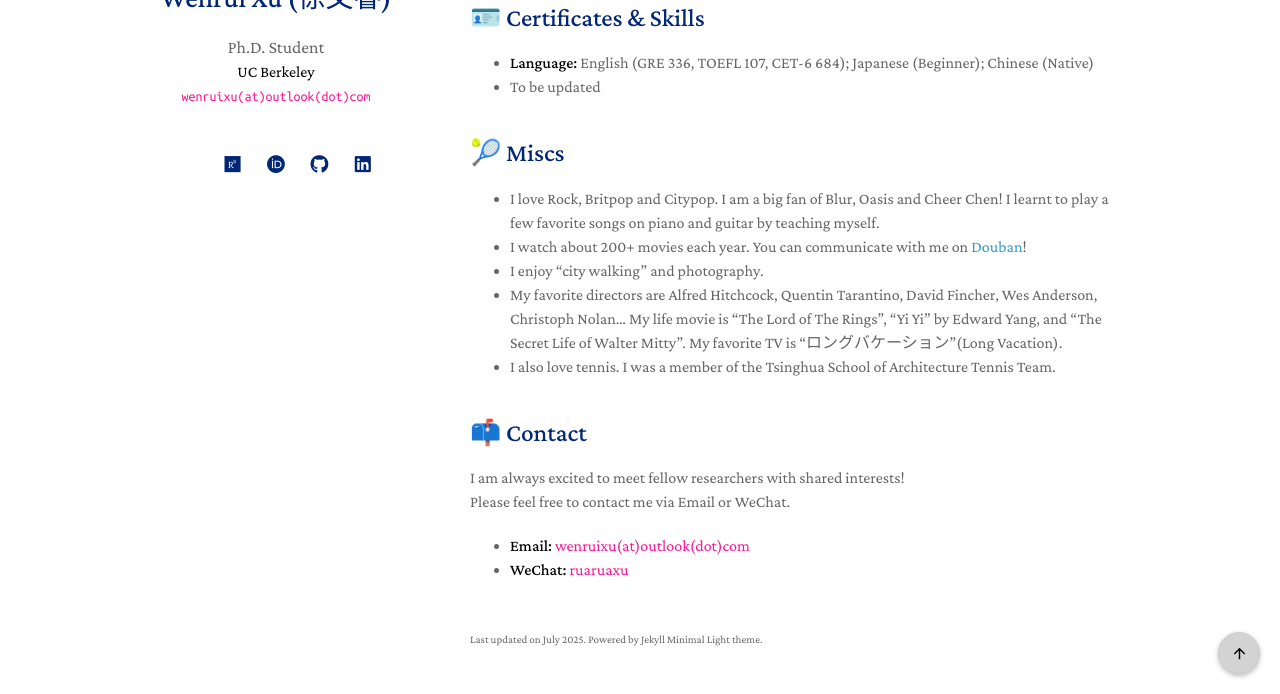
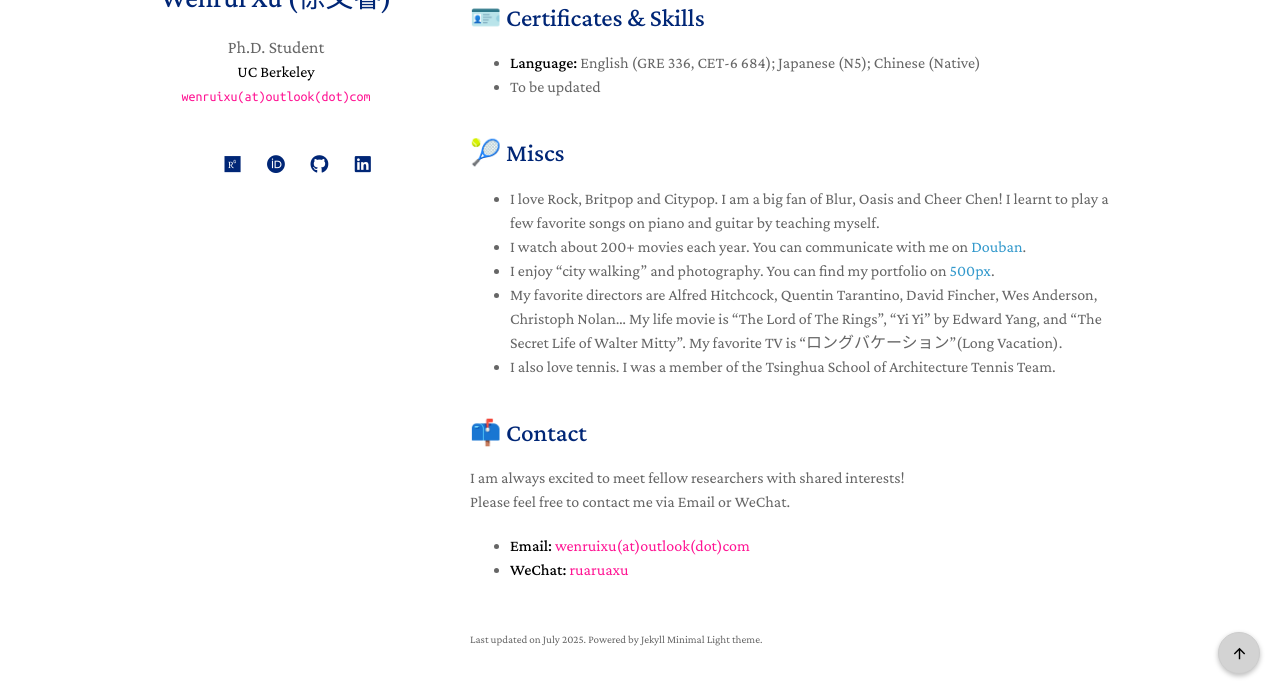
Before and after one commit to ruaruaxu/ruaruaxu.github.io, a Jekyll site: the page built from index.md, in a window 1280 px wide and 900 px high, scrolled down 3652 px, cut to the strip 206-900 px from the top of the window. Built offline with Jekyll 4.4.1, drawn with Linux system fonts in a browser that asks for light colours; a style sheet for code colours, icons or effects is not loaded.

Commit message:
update biblex

```diff
--- a/assets/bibtex/wangRecentSurgePublic2024.html
+++ b/assets/bibtex/wangRecentSurgePublic2024.html
@@ -1,3 +1,4 @@
+<!DOCTYPE html>
 <p>
 @misc{wangRecentSurgePublic2024,
   title = {Recent Surge in Public Interest in Transportation: Sentiment Analysis of Baidu Apollo Go Using Weibo Data},
--- a/assets/bibtex/xuDefiningEvaluatingVisual2025.html
+++ b/assets/bibtex/xuDefiningEvaluatingVisual2025.html
@@ -1,3 +1,4 @@
+<!DOCTYPE html>
 <p>
 @misc{xuDefiningEvaluatingVisual2025,
   title = {Defining and Evaluating Visual Language Models' Basic Spatial Abilities: A Perspective from Psychometrics},
--- a/assets/bibtex/xuSpatiotemporalImpactsPurposespecific2025.html
+++ b/assets/bibtex/xuSpatiotemporalImpactsPurposespecific2025.html
@@ -1,3 +1,4 @@
+<!DOCTYPE html>
 @article{xuSpatiotemporalImpactsPurposespecific2025,
     title = {Spatiotemporal Impacts of Purpose-Specific Human Mobility on Air Pollution: {{Evidence}} from Taxi Trajectories and Interpretable Machine Learning},
     shorttitle = {Spatiotemporal Impacts of Purpose-Specific Human Mobility on Air Pollution},
--- a/index.md
+++ b/index.md
@@ -177,7 +177,7 @@
 
 ## 🪪 Certificates & Skills
 
-- **Language:** English (GRE 336, TOEFL 107, CET-6 684); Japanese (Beginner); Chinese (Native)
+- **Language:** English (GRE 336, CET-6 684); Japanese (N5); Chinese (Native)
 - To be updated
 <!-- 考日语N1，考CFA I -->
 
@@ -185,8 +185,8 @@
 ## 🎾 Miscs
 
 - I love Rock, Britpop and Citypop. I am a big fan of Blur, Oasis and Cheer Chen! I learnt to play a few favorite songs on piano and guitar by teaching myself.
-- I watch about 200+ movies each year. You can communicate with me on [Douban](https://www.douban.com/people/xycf/)!
-- I enjoy "city walking" and photography.
+- I watch about 200+ movies each year. You can communicate with me on [Douban](https://www.douban.com/people/xycf/).
+- I enjoy "city walking" and photography. You can find my portfolio on [500px](https://500px.com.cn/ruaruaxu).
 - My favorite directors are Alfred Hitchcock, Quentin Tarantino, David Fincher, Wes Anderson, Christoph Nolan... My life movie is "The Lord of The Rings", "Yi Yi" by Edward Yang, and "The Secret Life of Walter Mitty". My favorite TV is "ロングバケーション"(Long Vacation).
 - I also love tennis. I was a member of the Tsinghua School of Architecture Tennis Team.
 
```
